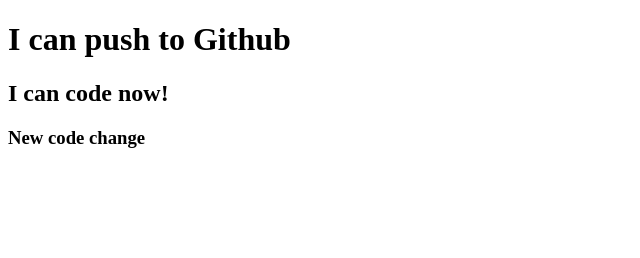
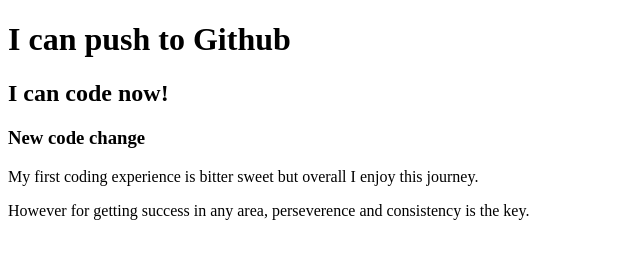
Before and after one commit to SusoM1/my-second-repo, a plain HTML site: page index.html in a window 1280 px wide. Shown: the whole page, without its empty margins (0-640 px from the left). Drawn offline with Linux system fonts and the light colour scheme.

Commit message:
styles added

```diff
--- a/index.html
+++ b/index.html
@@ -5,10 +5,13 @@
     <meta http-equiv="X-UA-Compatible" content="IE=edge">
     <meta name="viewport" content="width=device-width, initial-scale=1.0">
     <title>My second github repo</title>
+    <link rel="stylesheet" href="style.css">
 </head>
 <body>
     <h1>I can push to Github</h1>
     <h2>I can code now!</h2>
     <h3>New code change</h3>
+    <p>My first coding experience is bitter sweet but overall I enjoy this journey.</p>
+    <p>However for getting success in any area, perseverence and consistency is the key.</p>
 </body>
 </html>
```
Also changed, not shown: style.css (added).
